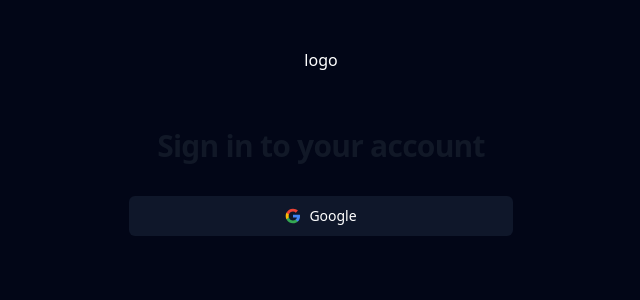
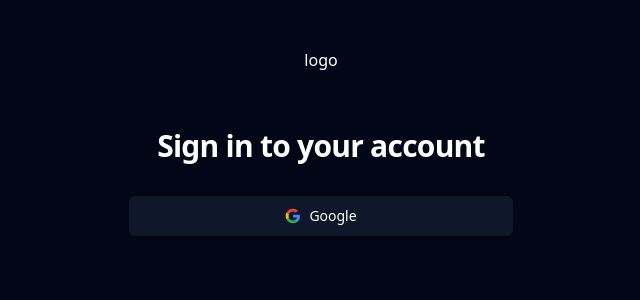
Before and after one commit to push-on/chat-app, a Next.js app: page /login in a window 1280 px wide. Shown: the top 300 px of the page, without its empty margins (319-959 px from the left). Built offline with nearby package versions, Linux system fonts and the light colour scheme.

Commit message:
Update 05/26/2023 09:58:23

```diff
--- a/src/app/login/page.tsx
+++ b/src/app/login/page.tsx
@@ -26,7 +26,7 @@ const page: FC<pageProps> = ({ }) => {
 				<div>
 					<div className='flex flex-col items-center gap-8'>
 						logo
-						<h2 className='mt-6 text-center text-3xl font-bold tracking-tight text-gray-900'>
+						<h2 className='mt-6 text-center text-3xl font-bold tracking-tight'>
 							Sign in to your account
 						</h2>
 					</div>
```
